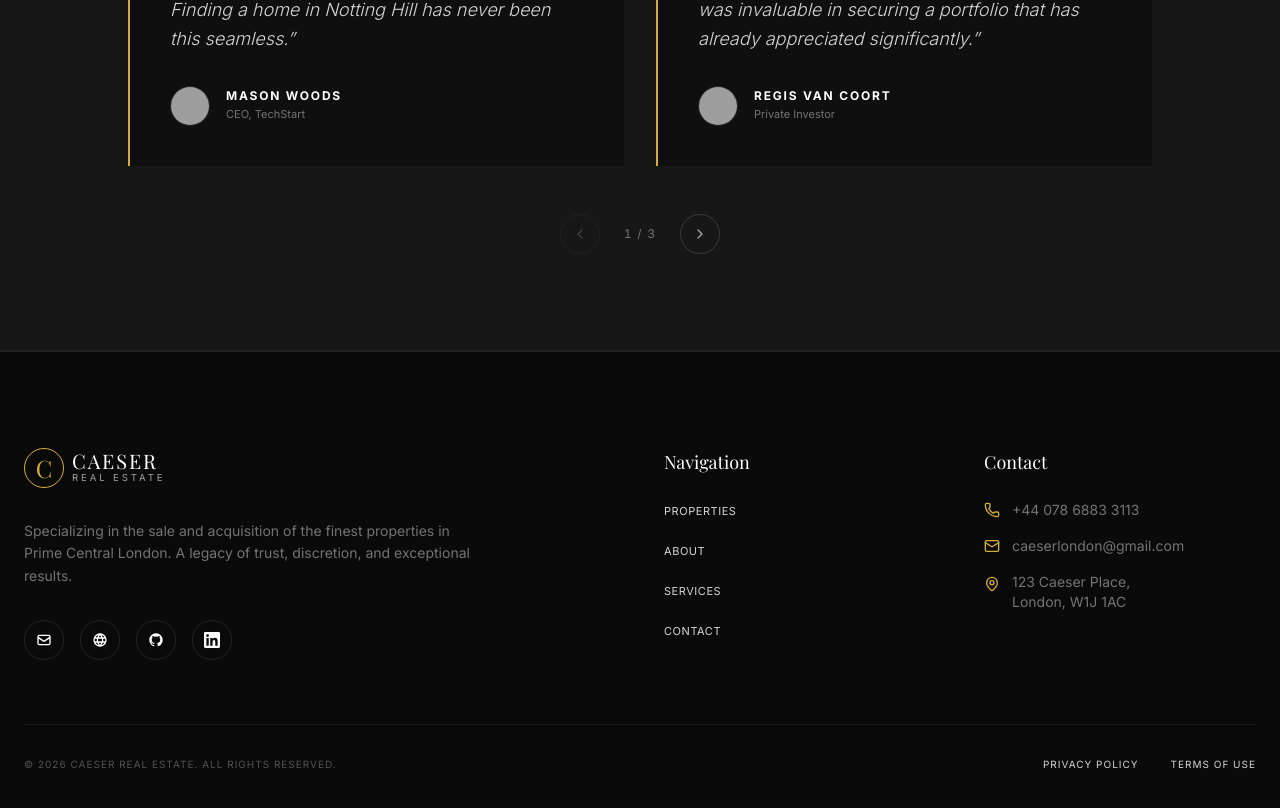
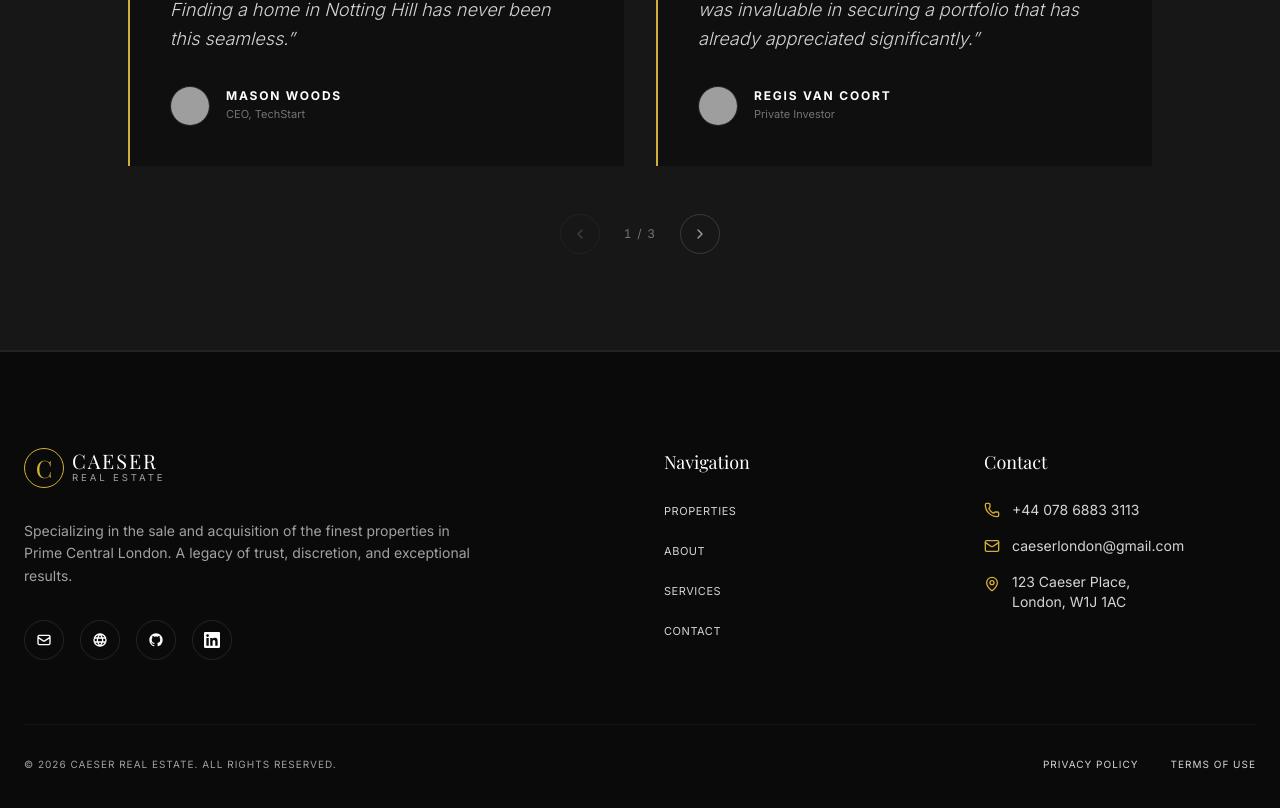
Before and after one commit to caeserlondon/caeser-real-estate, a Next.js app: page / in a window 1280 px wide. Shown: the part 5200-6008 px from the top of the page. Built offline with nearby package versions, Linux system fonts and the light colour scheme; grey boxes are pictures that could not be loaded; a web font is replaced by a local one.

Commit message:
Improve contrast for accessibility

```diff
--- a/components/layout/Footer.tsx
+++ b/components/layout/Footer.tsx
@@ -1,50 +1,117 @@
-'use client';
+'use client'
 
-import { MapPin, Phone, Mail } from 'lucide-react';
-import Link from 'next/link';
-import { footerNavItems } from '@/lib/homepage-data';
-import { RollLink } from '@/components/ui/RollLink';
+import { RollLink } from '@/components/ui/RollLink'
+import { footerNavItems } from '@/lib/homepage-data'
+import { Mail, MapPin, Phone } from 'lucide-react'
+import Link from 'next/link'
 
 export function Footer() {
 	return (
-    <footer className="bg-neutral-950 pt-24 pb-12 border-t border-white/10">
-      <div className="max-w-7xl mx-auto px-6">
-        <div className="grid grid-cols-1 md:grid-cols-4 gap-12 mb-16">
-          <div className="col-span-1 md:col-span-2">
-            <Link href="/" className="flex items-center gap-2 mb-8">
-              <div className="w-10 h-10 border border-gold rounded-full flex items-center justify-center text-gold font-serif text-2xl">
+		<footer className='bg-neutral-950 pt-24 pb-12 border-t border-white/10'>
+			<div className='max-w-7xl mx-auto px-6'>
+				<div className='grid grid-cols-1 md:grid-cols-4 gap-12 mb-16'>
+					<div className='col-span-1 md:col-span-2'>
+						<Link href='/' className='flex items-center gap-2 mb-8'>
+							<div className='w-10 h-10 border border-gold rounded-full flex items-center justify-center text-gold font-serif text-2xl'>
 								C
 							</div>
-              <div className="flex flex-col">
-                <span className="font-serif text-xl leading-none tracking-widest text-white">CAESER</span>
-                <span className="text-[0.6rem] tracking-[0.3em] text-neutral-400 uppercase">Real Estate</span>
+							<div className='flex flex-col'>
+								<span className='font-serif text-xl leading-none tracking-widest text-white'>
+									CAESER
+								</span>
+								<span className='text-[0.6rem] tracking-[0.3em] text-neutral-400 uppercase'>
+									Real Estate
+								</span>
 							</div>
 						</Link>
-            <p className="text-neutral-500 text-sm leading-relaxed max-w-md mb-8">
-              Specializing in the sale and acquisition of the finest properties in Prime Central London. A legacy of trust, discretion, and exceptional results.
+						<p className='text-neutral-400 text-sm leading-relaxed max-w-md mb-8'>
+							Specializing in the sale and acquisition of the finest properties
+							in Prime Central London. A legacy of trust, discretion, and
+							exceptional results.
 						</p>
-            <div className="flex gap-4">
-              <a href="mailto:caeseribrahim@gmail.com" aria-label="Email" className="w-10 h-10 rounded-full border border-white/10 flex items-center justify-center text-white hover:border-gold hover:text-gold hover:shadow-[0_0_12px_rgba(212,175,55,0.5)] transition-all duration-300">
-                <svg className="w-4 h-4" fill="none" viewBox="0 0 24 24" stroke="currentColor" strokeWidth={2}><path strokeLinecap="round" strokeLinejoin="round" d="M3 8l7.89 5.26a2 2 0 002.22 0L21 8M5 19h14a2 2 0 002-2V7a2 2 0 00-2-2H5a2 2 0 00-2 2v10a2 2 0 002 2z" /></svg>
+						<div className='flex gap-4'>
+							<a
+								href='mailto:caeseribrahim@gmail.com'
+								aria-label='Email'
+								className='w-10 h-10 rounded-full border border-white/10 flex items-center justify-center text-white hover:border-gold hover:text-gold hover:shadow-[0_0_12px_rgba(212,175,55,0.5)] transition-all duration-300'
+							>
+								<svg
+									className='w-4 h-4'
+									fill='none'
+									viewBox='0 0 24 24'
+									stroke='currentColor'
+									strokeWidth={2}
+								>
+									<path
+										strokeLinecap='round'
+										strokeLinejoin='round'
+										d='M3 8l7.89 5.26a2 2 0 002.22 0L21 8M5 19h14a2 2 0 002-2V7a2 2 0 00-2-2H5a2 2 0 00-2 2v10a2 2 0 002 2z'
+									/>
+								</svg>
 							</a>
-              <a href="https://caeser-ibrahim.vercel.app" target="_blank" rel="noopener noreferrer" aria-label="Portfolio" className="w-10 h-10 rounded-full border border-white/10 flex items-center justify-center text-white hover:border-gold hover:text-gold hover:shadow-[0_0_12px_rgba(212,175,55,0.5)] transition-all duration-300">
-                <svg className="w-4 h-4" fill="none" viewBox="0 0 24 24" stroke="currentColor" strokeWidth={2}><path strokeLinecap="round" strokeLinejoin="round" d="M12 21a9 9 0 100-18 9 9 0 000 18zM3.6 9h16.8M3.6 15h16.8M12 3a15.3 15.3 0 014 9 15.3 15.3 0 01-4 9 15.3 15.3 0 01-4-9 15.3 15.3 0 014-9z" /></svg>
+							<a
+								href='https://caeser-ibrahim.vercel.app'
+								target='_blank'
+								rel='noopener noreferrer'
+								aria-label='Portfolio'
+								className='w-10 h-10 rounded-full border border-white/10 flex items-center justify-center text-white hover:border-gold hover:text-gold hover:shadow-[0_0_12px_rgba(212,175,55,0.5)] transition-all duration-300'
+							>
+								<svg
+									className='w-4 h-4'
+									fill='none'
+									viewBox='0 0 24 24'
+									stroke='currentColor'
+									strokeWidth={2}
+								>
+									<path
+										strokeLinecap='round'
+										strokeLinejoin='round'
+										d='M12 21a9 9 0 100-18 9 9 0 000 18zM3.6 9h16.8M3.6 15h16.8M12 3a15.3 15.3 0 014 9 15.3 15.3 0 01-4 9 15.3 15.3 0 01-4-9 15.3 15.3 0 014-9z'
+									/>
+								</svg>
 							</a>
-              <a href="https://github.com/caeserlondon" target="_blank" rel="noopener noreferrer" aria-label="GitHub" className="w-10 h-10 rounded-full border border-white/10 flex items-center justify-center text-white hover:border-gold hover:text-gold hover:shadow-[0_0_12px_rgba(212,175,55,0.5)] transition-all duration-300">
-                <svg className="w-4 h-4" fill="currentColor" viewBox="0 0 24 24"><path d="M12 2C6.477 2 2 6.484 2 12.017c0 4.425 2.865 8.18 6.839 9.504.5.092.682-.217.682-.483 0-.237-.008-.868-.013-1.703-2.782.605-3.369-1.343-3.369-1.343-.454-1.158-1.11-1.466-1.11-1.466-.908-.62.069-.608.069-.608 1.003.07 1.531 1.032 1.531 1.032.892 1.53 2.341 1.088 2.91.832.092-.647.35-1.088.636-1.338-2.22-.253-4.555-1.113-4.555-4.951 0-1.093.39-1.988 1.029-2.688-.103-.253-.446-1.272.098-2.65 0 0 .84-.27 2.75 1.026A9.564 9.564 0 0112 6.844a9.59 9.59 0 012.504.337c1.909-1.296 2.747-1.027 2.747-1.027.546 1.379.202 2.398.1 2.651.64.7 1.028 1.595 1.028 2.688 0 3.848-2.339 4.695-4.566 4.943.359.309.678.92.678 1.855 0 1.338-.012 2.419-.012 2.747 0 .268.18.58.688.482A10.019 10.019 0 0022 12.017C22 6.484 17.522 2 12 2z" /></svg>
+							<a
+								href='https://github.com/caeserlondon'
+								target='_blank'
+								rel='noopener noreferrer'
+								aria-label='GitHub'
+								className='w-10 h-10 rounded-full border border-white/10 flex items-center justify-center text-white hover:border-gold hover:text-gold hover:shadow-[0_0_12px_rgba(212,175,55,0.5)] transition-all duration-300'
+							>
+								<svg
+									className='w-4 h-4'
+									fill='currentColor'
+									viewBox='0 0 24 24'
+								>
+									<path d='M12 2C6.477 2 2 6.484 2 12.017c0 4.425 2.865 8.18 6.839 9.504.5.092.682-.217.682-.483 0-.237-.008-.868-.013-1.703-2.782.605-3.369-1.343-3.369-1.343-.454-1.158-1.11-1.466-1.11-1.466-.908-.62.069-.608.069-.608 1.003.07 1.531 1.032 1.531 1.032.892 1.53 2.341 1.088 2.91.832.092-.647.35-1.088.636-1.338-2.22-.253-4.555-1.113-4.555-4.951 0-1.093.39-1.988 1.029-2.688-.103-.253-.446-1.272.098-2.65 0 0 .84-.27 2.75 1.026A9.564 9.564 0 0112 6.844a9.59 9.59 0 012.504.337c1.909-1.296 2.747-1.027 2.747-1.027.546 1.379.202 2.398.1 2.651.64.7 1.028 1.595 1.028 2.688 0 3.848-2.339 4.695-4.566 4.943.359.309.678.92.678 1.855 0 1.338-.012 2.419-.012 2.747 0 .268.18.58.688.482A10.019 10.019 0 0022 12.017C22 6.484 17.522 2 12 2z' />
+								</svg>
 							</a>
-              <a href="https://www.linkedin.com/in/caeser-ibrahim/" target="_blank" rel="noopener noreferrer" aria-label="LinkedIn" className="w-10 h-10 rounded-full border border-white/10 flex items-center justify-center text-white hover:border-gold hover:text-gold hover:shadow-[0_0_12px_rgba(212,175,55,0.5)] transition-all duration-300">
-                <svg className="w-4 h-4" fill="currentColor" viewBox="0 0 24 24"><path d="M20.447 20.452h-3.554v-5.569c0-1.328-.027-3.037-1.852-3.037-1.853 0-2.136 1.445-2.136 2.939v5.667H9.351V9h3.414v1.561h.046c.477-.9 1.637-1.85 3.37-1.85 3.601 0 4.267 2.37 4.267 5.455v6.286zM5.337 7.433a2.062 2.062 0 01-2.063-2.065 2.064 2.064 0 112.063 2.065zm1.782 13.019H3.555V9h3.564v11.452zM22.225 0H1.771C.792 0 0 .774 0 1.729v20.542C0 23.227.792 24 1.771 24h20.451C23.2 24 24 23.227 24 22.271V1.729C24 .774 23.2 0 22.222 0h.003z" /></svg>
+							<a
+								href='https://www.linkedin.com/in/caeser-ibrahim/'
+								target='_blank'
+								rel='noopener noreferrer'
+								aria-label='LinkedIn'
+								className='w-10 h-10 rounded-full border border-white/10 flex items-center justify-center text-white hover:border-gold hover:text-gold hover:shadow-[0_0_12px_rgba(212,175,55,0.5)] transition-all duration-300'
+							>
+								<svg
+									className='w-4 h-4'
+									fill='currentColor'
+									viewBox='0 0 24 24'
+								>
+									<path d='M20.447 20.452h-3.554v-5.569c0-1.328-.027-3.037-1.852-3.037-1.853 0-2.136 1.445-2.136 2.939v5.667H9.351V9h3.414v1.561h.046c.477-.9 1.637-1.85 3.37-1.85 3.601 0 4.267 2.37 4.267 5.455v6.286zM5.337 7.433a2.062 2.062 0 01-2.063-2.065 2.064 2.064 0 112.063 2.065zm1.782 13.019H3.555V9h3.564v11.452zM22.225 0H1.771C.792 0 0 .774 0 1.729v20.542C0 23.227.792 24 1.771 24h20.451C23.2 24 24 23.227 24 22.271V1.729C24 .774 23.2 0 22.222 0h.003z' />
+								</svg>
 							</a>
 						</div>
 					</div>
 
 					<div>
-            <h4 className="text-white font-serif text-lg mb-6">Navigation</h4>
-            <ul className="space-y-4">
+						<div className='text-white font-serif text-lg mb-6'>Navigation</div>
+						<ul className='space-y-4'>
 							{footerNavItems.map((item) => (
 								<li key={item}>
-                  <RollLink href={`/#${item.toLowerCase()}`} className="text-neutral-500 uppercase tracking-wider text-[11px]">
+									<RollLink
+										href={`/#${item.toLowerCase()}`}
+										className='text-neutral-400 uppercase tracking-wider text-[11px]'
+									>
 										{item}
 									</RollLink>
 								</li>
@@ -53,34 +120,49 @@ export function Footer() {
 					</div>
 
 					<div>
-            <h4 className="text-white font-serif text-lg mb-6">Contact</h4>
-            <ul className="space-y-4">
-              <li className="flex items-center gap-3 text-neutral-500 text-sm">
-                <Phone className="w-4 h-4 shrink-0 text-gold" />
+						<div className='text-white font-serif text-lg mb-6'>Contact</div>
+						<ul className='space-y-4'>
+							<li className='flex items-center gap-3 text-neutral-300 text-sm'>
+								<Phone className='w-4 h-4 shrink-0 text-gold' />
 								<span>+44 078 6883 3113</span>
 							</li>
-              <li className="flex items-center gap-3 text-neutral-500 text-sm">
-                <Mail className="w-4 h-4 shrink-0 text-gold" />
+							<li className='flex items-center gap-3 text-neutral-300 text-sm'>
+								<Mail className='w-4 h-4 shrink-0 text-gold' />
 								<span>caeserlondon@gmail.com</span>
 							</li>
-              <li className="flex items-start gap-3 text-neutral-500 text-sm">
-                <MapPin className="w-4 h-4 mt-1 shrink-0 text-gold" />
-                <span>123 Caeser Place,<br />London, W1J 1AC</span>
+							<li className='flex items-start gap-3 text-neutral-300 text-sm'>
+								<MapPin className='w-4 h-4 mt-1 shrink-0 text-gold' />
+								<span>
+									123 Caeser Place,
+									<br />
+									London, W1J 1AC
+								</span>
 							</li>
 						</ul>
 					</div>
 				</div>
 
-        <div className="border-t border-white/5 pt-8 flex flex-col md:flex-row justify-between items-center gap-4">
-          <p className="text-neutral-600 text-[10px] uppercase tracking-widest">
-            © {new Date().getFullYear()} Caeser Real Estate. All Rights Reserved.
+				<div className='border-t border-white/5 pt-8 flex flex-col md:flex-row justify-between items-center gap-4'>
+					<p className='text-neutral-400 text-[10px] uppercase tracking-widest'>
+						© {new Date().getFullYear()} Caeser Real Estate. All Rights
+						Reserved.
 					</p>
-          <div className="flex gap-8">
-            <RollLink href="#" className="text-neutral-600 text-[10px] uppercase tracking-widest">Privacy Policy</RollLink>
-            <RollLink href="#" className="text-neutral-600 text-[10px] uppercase tracking-widest">Terms of Use</RollLink>
+					<div className='flex gap-8'>
+						<RollLink
+							href='#'
+							className='text-neutral-400 text-[10px] uppercase tracking-widest'
+						>
+							Privacy Policy
+						</RollLink>
+						<RollLink
+							href='#'
+							className='text-neutral-400 text-[10px] uppercase tracking-widest'
+						>
+							Terms of Use
+						</RollLink>
 					</div>
 				</div>
 			</div>
 		</footer>
-  );
+	)
 }
```
Lines whose indentation alone changed are shown as unchanged.
